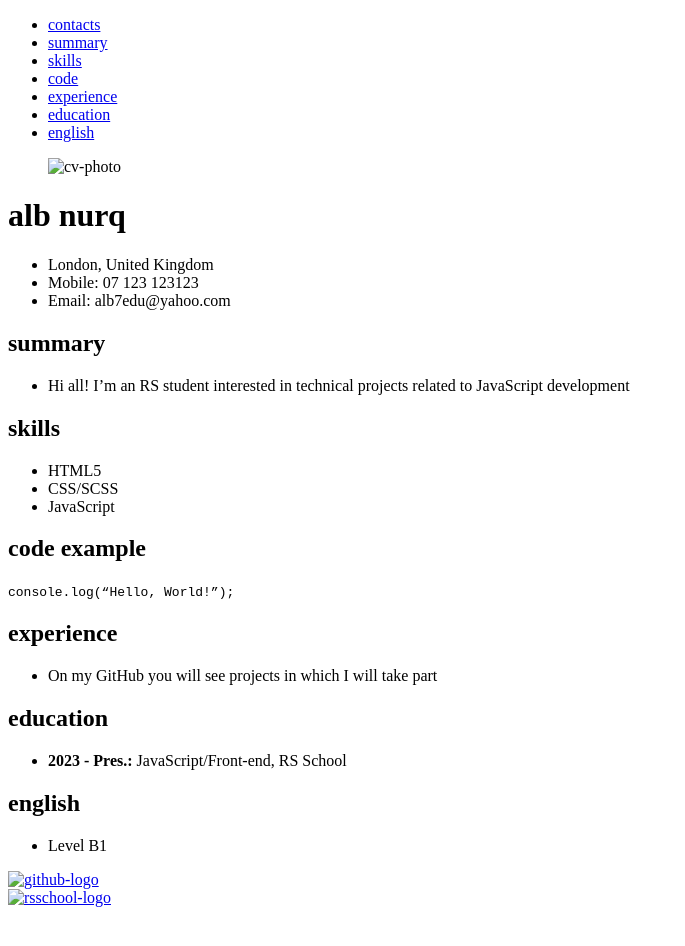
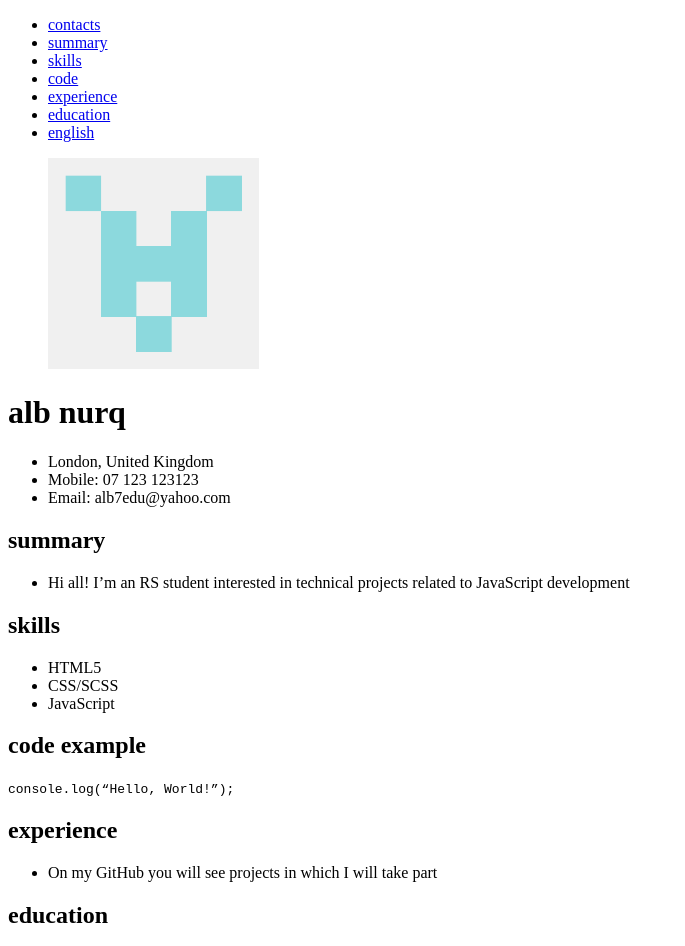
Before and after one commit to alb7edu/rsschool-cv, a plain HTML site: page index.html in a window 1280 px wide. Shown: the top 946 px of the page, without its empty margins (0-685 px from the left). Before the commit the page ends 915 px from the top, so only its background shows below. Drawn offline with Linux system fonts and the light colour scheme.

Commit message:
feat: add images

```diff
--- a/index.html
+++ b/index.html
@@ -22,7 +22,7 @@
                 </ul>
             </nav>
             <figure class="cv-photo">
-                <img src="cv-photo.png" alt="cv-photo" width="211">
+                <img src="cv_photo.png" alt="cv-photo" width="211">
             </figure>
             <h1>alb nurq</h1>
             <nav class="contacts" id="contacts">
@@ -78,17 +78,15 @@
         <footer class="footer">
             <div class="logo-link-container">
                 <a href="https://github.com/alb7edu" target="_blank">
-                    <img src="GitHub_Logo.png" alt="github-logo" class="logo-link">
+                    <img src="github_logo.png" alt="github-logo" class="logo-link">
                 </a>
             </div>
             <div class="logo-link-container">
-                <a href="https://rs.school/js/" target="_blank">
-                    <time datetime="YYYY-MM"></time>
-                </a>
+                    <time datetime="YYYY-MM">November 2023</time>
             </div>
             <div class="logo-link-container">
                 <a href="https://rs.school/js/" target="_blank">
-                    <img src="rs_school_js.svg" alt="rsschool-logo" class="logo-link">
+                    <img src="rs_school_js_logo.svg" alt="rsschool-logo" class="logo-link">
                 </a>
             </div>
         </footer>
```
Also changed, not shown: cv_photo.png (added), github_logo.png (added), rs_school_js_logo.svg (added).
